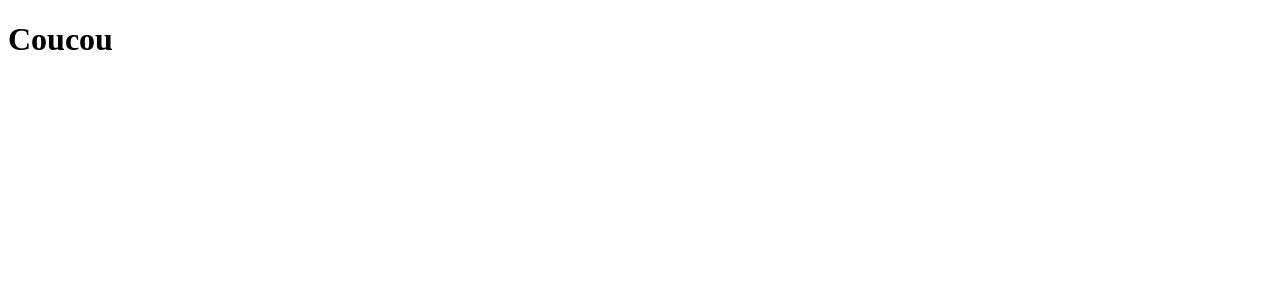
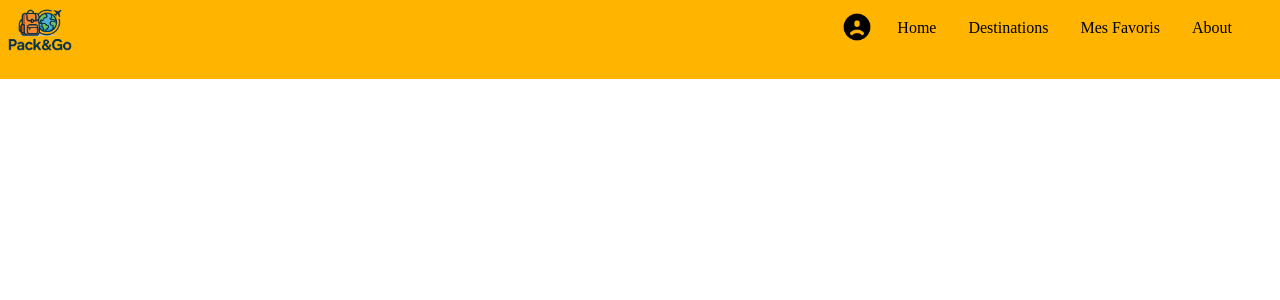
Before and after one commit to wildcodeschool-2025-03/JS-WestDevs-P2-PackAndGo, a React (Vite) app in the folder client/: page / in a window 1280 px wide. Shown: the top 300 px of the page. Built offline with nearby package versions, Linux system fonts and the light colour scheme.

Commit message:
feature/header mvp done

```diff
--- a/client/src/App.tsx
+++ b/client/src/App.tsx
@@ -1,5 +1,13 @@
+import Header from "./components/Header/Header";
+
 function App() {
-  return <h1>Coucou</h1>;
+  return (
+    <>
+      <header>
+        <Header />
+      </header>
+    </>
+  );
 }
 
 export default App;
--- /dev/null
+++ b/client/src/components/Header/Header.css
@@ -0,0 +1,110 @@
+* {
+  box-sizing: border-box;
+}
+
+body {
+  margin: 0;
+}
+
+.navbar {
+  background-color: #ffb400;
+  display: flex;
+  justify-content: space-between;
+  align-items: center;
+  padding: 0 0 1.5rem 0;
+
+  .navbar-burger {
+    cursor: pointer;
+    display: none;
+    font-size: 1.5em;
+
+    @media screen and (max-width: 768px) {
+      display: block;
+    }
+  }
+
+  .test {
+    display: flex;
+    gap: 0.5rem;
+    padding: 0 2rem 0 0;
+  }
+
+  .logo-site {
+    width: 64px;
+    margin: 8px 8px 0 8px;
+  }
+
+  .icone {
+    width: 32px;
+    height: 32px;
+  }
+
+  .navbar-list {
+    list-style: none;
+    padding: 0;
+    margin: 0;
+    display: flex;
+    flex-wrap: wrap;
+    justify-content: space-around;
+    align-items: center;
+
+    @media screen and (max-width: 768px) {
+      flex-direction: column;
+
+      width: 100%;
+      background-color: #edab12;
+      z-index: 1;
+      display: none;
+
+      &.show {
+        display: flex;
+      }
+    }
+
+    li {
+      position: relative;
+      padding: 1rem;
+
+      &:hover {
+        display: flex;
+        flex-direction: column;
+      }
+
+      a {
+        color: black;
+        text-decoration: none;
+
+        &:hover {
+          color: #ff9900;
+        }
+      }
+    }
+
+    .active {
+      color: #21180b;
+      padding: 0.2em;
+      background-color: #ff990018;
+      box-shadow: 0 0 30px #75553f;
+    }
+
+    /* Responsive styles */
+    @media screen and (max-width: 768px) {
+      flex-direction: column;
+
+      li {
+        padding: 0.5rem;
+        position: relative;
+
+        a {
+          padding: 0.3rem;
+        }
+      }
+    }
+  }
+}
+
+@media screen and (min-width: 992px) {
+  .icone {
+    margin-top: 8px;
+  }
+}
--- /dev/null
+++ b/client/src/components/Header/Header.tsx
@@ -0,0 +1,57 @@
+import "./Header.css";
+import { useState } from "react";
+import { Link } from "react-router";
+
+function Header() {
+  const [isMenuOpen, setIsMenuOpen] = useState(false);
+
+  const toggleMenu = () => {
+    setIsMenuOpen(!isMenuOpen);
+  };
+
+  return (
+    <header>
+      <nav className="navbar">
+        <div>
+          <img src="./Logo.png" alt="logo" className="logo-site" />
+        </div>
+
+        <div className="test">
+          <img src="./icone connexion.png" alt="icone" className="icone" />
+
+          <div
+            className="navbar-burger"
+            onClick={toggleMenu}
+            onKeyDown={toggleMenu}
+          >
+            ☰
+          </div>
+          <ul className={`navbar-list ${isMenuOpen ? "show" : ""}`}>
+            <li className="navbar-item">
+              <Link to="/" onClick={toggleMenu}>
+                Home
+              </Link>
+            </li>
+            <li className="navbar-item">
+              <Link to="/" onClick={toggleMenu}>
+                Destinations
+              </Link>
+            </li>
+            <li className="navbar-item">
+              <Link to="/" onClick={toggleMenu}>
+                Mes Favoris
+              </Link>
+            </li>
+            <li className="navbar-item">
+              <Link to="/" onClick={toggleMenu}>
+                About
+              </Link>
+            </li>
+          </ul>
+        </div>
+      </nav>
+    </header>
+  );
+}
+
+export default Header;
```
Also changed, not shown: client/public/Logo.png (added), client/public/icone connexion.png (added).
